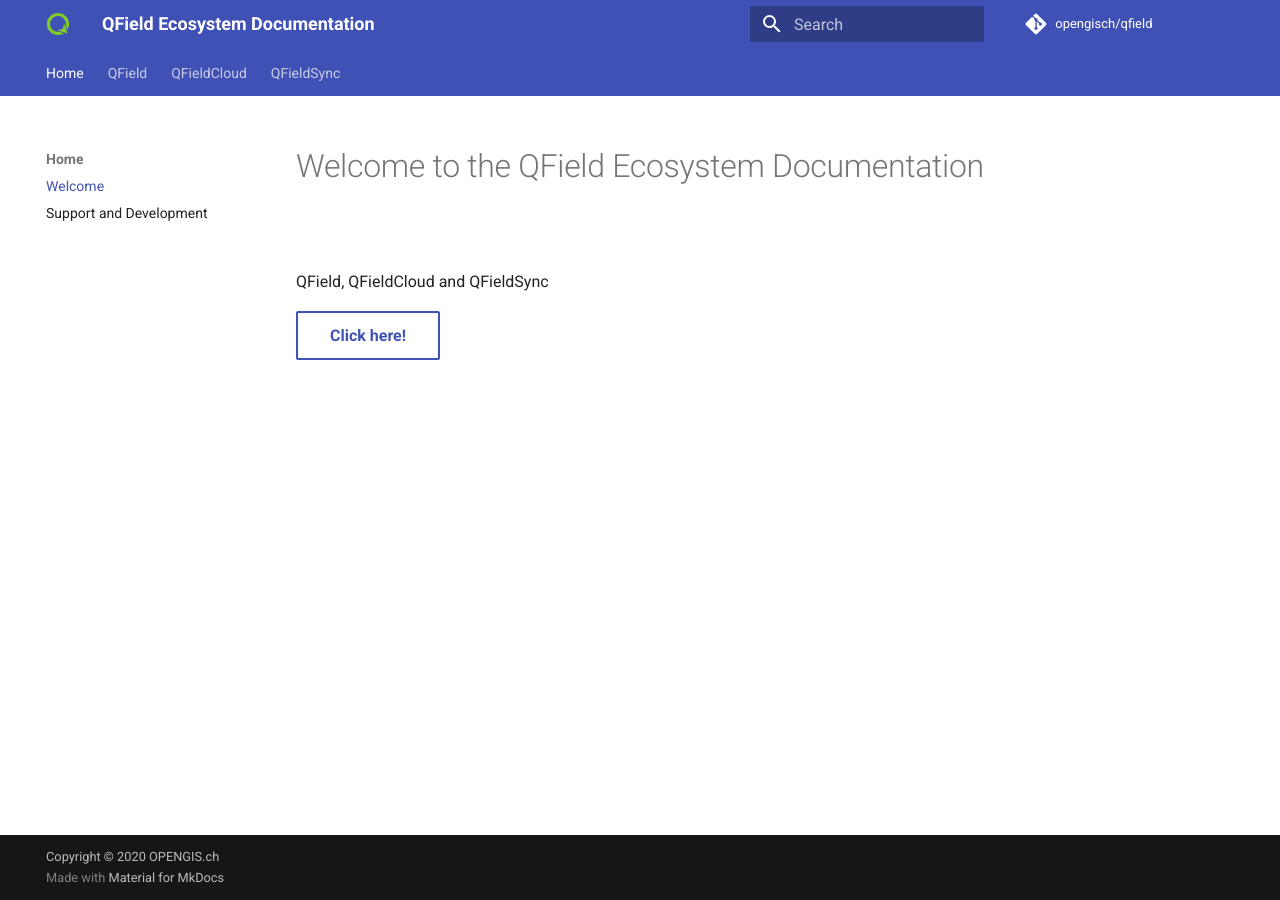
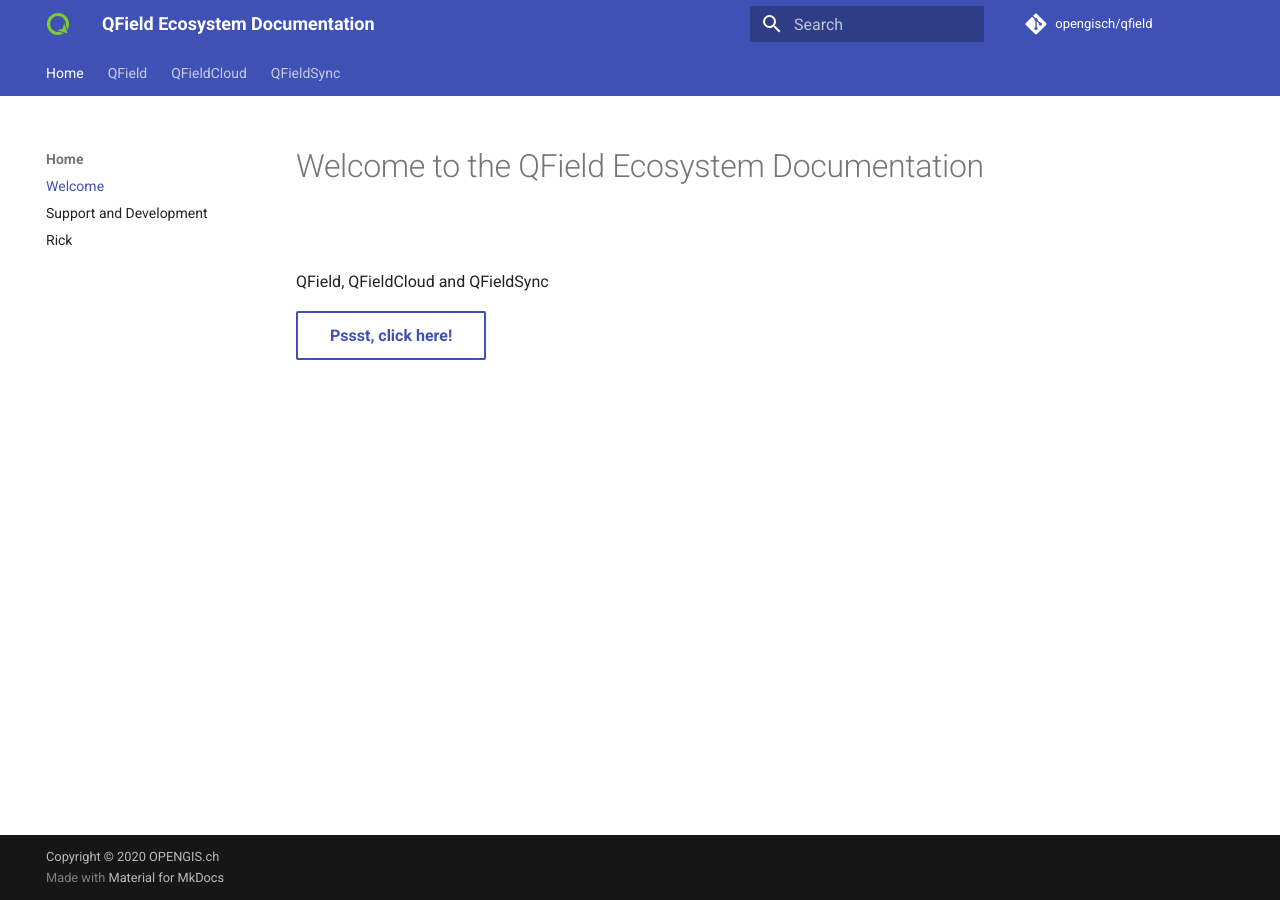
Before and after one commit to opengisch/mkdocs_test, an MkDocs documentation site: the page built from docs/index.md, in a window 1280 px wide. Built offline with MkDocs 1.6.1 and Material for MkDocs 9.7.7, drawn with Linux system fonts in a browser that asks for light colours; comment, search, counter and statistics services are not loaded.

Commit message:
Fix rick

```diff
--- a/docs/index.md
+++ b/docs/index.md
@@ -2,4 +2,4 @@
 
 QField, QFieldCloud and QFieldSync
 
-[Click here!](/rick){: .md-button }
+[Pssst, click here!](/rick){: .md-button }
--- a/mkdocs.yml
+++ b/mkdocs.yml
@@ -27,6 +27,7 @@ nav:
 #      - Case Studies:
 #          - sss.md
       - support.md
+      - rick.md
   - QField:
       - qfield/concepts.md
       - qfield/installation.md
```
